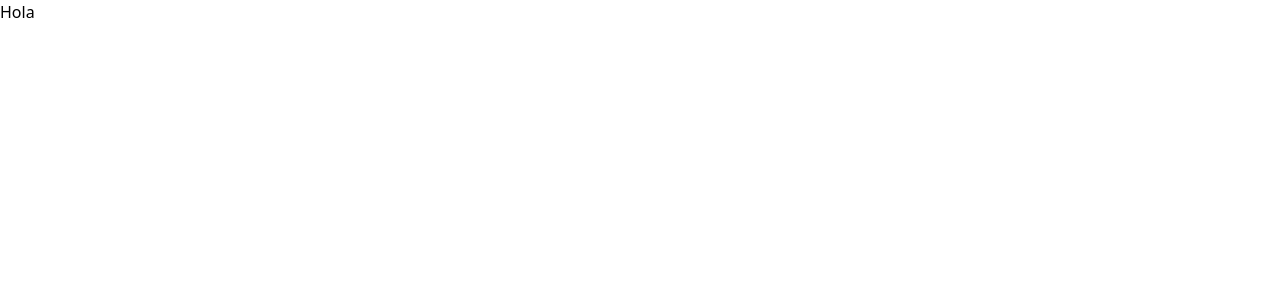
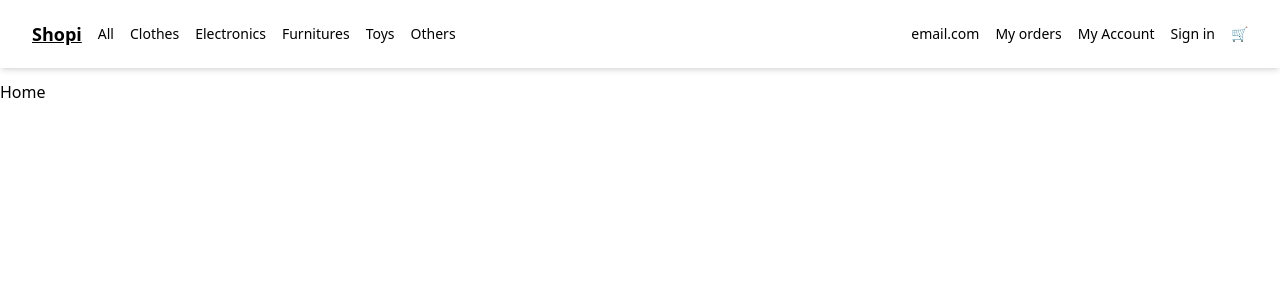
Before and after one commit to CristianCavanzo/platzicommerce, a Next.js app: page / in a window 1280 px wide. Shown: the top 300 px of the page. Built offline with nearby package versions, Linux system fonts and the light colour scheme.

Commit message:
[Add]: layout

```diff
--- /dev/null
+++ b/src/Components/Generals/ActiveLink/index.tsx
@@ -0,0 +1,27 @@
+import Link from 'next/link';
+import { useRouter } from 'next/router';
+import React, { FC, ReactNode, useEffect, useState } from 'react';
+interface Props {
+	children: ReactNode;
+	href: string;
+}
+const ActiveLink: FC<Props> = ({ children, href }) => {
+	const [state, setState] = useState(false);
+	const { pathname } = useRouter();
+
+	useEffect(() => {
+		if (pathname === href) {
+			setState(true);
+		} else {
+			setState(false);
+		}
+	}, [pathname]);
+
+	return (
+		<Link className={`${state && 'underline'}`} href={href}>
+			{children}
+		</Link>
+	);
+};
+
+export { ActiveLink };
--- /dev/null
+++ b/src/Components/Generals/Layout/index.tsx
@@ -0,0 +1,7 @@
+import React from 'react';
+
+const Layout = ({ children }) => {
+	return <div className="flex flex-col mt-20">{children}</div>;
+};
+
+export { Layout };
--- /dev/null
+++ b/src/Components/Generals/NavBar/ItemNavBar.tsx
@@ -0,0 +1,16 @@
+import React, { FC, ReactNode } from 'react';
+import { ActiveLink } from '../ActiveLink';
+interface Props {
+	children: ReactNode;
+	href: string;
+	speacialClass?: string;
+}
+const ItemNavBar: FC<Props> = ({ children, href, speacialClass }) => {
+	return (
+		<li className={`${speacialClass}`}>
+			<ActiveLink href={href}>{children}</ActiveLink>
+		</li>
+	);
+};
+
+export { ItemNavBar };
--- /dev/null
+++ b/src/Components/Generals/NavBar/index.tsx
@@ -0,0 +1,28 @@
+import React from 'react';
+import { ItemNavBar } from './ItemNavBar';
+const NavBar = () => {
+	return (
+		<nav className="flex justify-between items-center fixed z-10 top-0 left-0 right-0 py-5 px-8 text-sm font-light shadow-md">
+			<ul className="flex gap-x-4 items-center">
+				<ItemNavBar speacialClass="font-bold text-lg" href="/">
+					Shopi
+				</ItemNavBar>
+				<ItemNavBar href="/All">All</ItemNavBar>
+				<ItemNavBar href="/Clothes">Clothes</ItemNavBar>
+				<ItemNavBar href="/Electronics">Electronics</ItemNavBar>
+				<ItemNavBar href="/Furnitures">Furnitures</ItemNavBar>
+				<ItemNavBar href="/Toys">Toys</ItemNavBar>
+				<ItemNavBar href="/Others">Others</ItemNavBar>
+			</ul>
+			<ul className="flex gap-x-4 items-center">
+				<li>email.com</li>
+				<ItemNavBar href="/MyOrders">My orders</ItemNavBar>
+				<ItemNavBar href="/MyAccount">My Account</ItemNavBar>
+				<ItemNavBar href="">Sign in</ItemNavBar>
+				<li>🛒</li>
+			</ul>
+		</nav>
+	);
+};
+
+export { NavBar };
--- /dev/null
+++ b/src/pages/404.tsx
@@ -0,0 +1,11 @@
+import React from 'react';
+import { Layout } from '@components/Generals/Layout';
+const NotFound = () => {
+	return (
+		<Layout>
+			<div>Not Found</div>
+		</Layout>
+	);
+};
+
+export default NotFound;
--- /dev/null
+++ b/src/pages/MyAccount.tsx
@@ -0,0 +1,11 @@
+import React from 'react';
+import { Layout } from '@components/Generals/Layout';
+const MyAccount = () => {
+	return (
+		<Layout>
+			<div></div>
+		</Layout>
+	);
+};
+
+export default MyAccount;
--- /dev/null
+++ b/src/pages/MyOrder.tsx
@@ -0,0 +1,11 @@
+import React from 'react';
+import { Layout } from '@components/Generals/Layout';
+const MyOrder = () => {
+	return (
+		<Layout>
+			<div></div>
+		</Layout>
+	);
+};
+
+export default MyOrder;
--- /dev/null
+++ b/src/pages/MyOrders.tsx
@@ -0,0 +1,11 @@
+import React from 'react';
+import { Layout } from '@components/Generals/Layout';
+const MyOrders = () => {
+	return (
+		<Layout>
+			<div></div>
+		</Layout>
+	);
+};
+
+export default MyOrders;
--- /dev/null
+++ b/src/pages/SigIn.tsx
@@ -0,0 +1,11 @@
+import React from 'react';
+import { Layout } from '@components/Generals/Layout';
+const SigIn = () => {
+	return (
+		<Layout>
+			<div></div>
+		</Layout>
+	);
+};
+
+export default SigIn;
--- a/src/pages/_app.tsx
+++ b/src/pages/_app.tsx
@@ -1,5 +1,12 @@
 import type { AppProps } from 'next/app';
 import '@styles/global.css';
+import { NavBar } from '@components/Generals/NavBar';
+import { Fragment } from 'react';
 export default function MyApp({ Component, pageProps }: AppProps) {
-	return <Component {...pageProps} />;
+	return (
+		<Fragment>
+			<NavBar />
+			<Component {...pageProps} />
+		</Fragment>
+	);
 }
--- a/src/pages/index.tsx
+++ b/src/pages/index.tsx
@@ -1,7 +1,12 @@
+import { Layout } from '@components/Generals/Layout';
 import React from 'react';
 
 const Home = () => {
-	return <div className="">Hola</div>;
+	return (
+		<Layout>
+			<div>Home</div>
+		</Layout>
+	);
 };
 
 export default Home;
--- a/tsconfig.json
+++ b/tsconfig.json
@@ -15,7 +15,8 @@
 		"isolatedModules": true,
 		"jsx": "preserve",
 		"paths": {
-			"@styles/*": ["src/styles/*"]
+			"@styles/*": ["src/styles/*"],
+			"@components/*": ["src/Components/*"]
 		}
 	},
 	"include": ["next-env.d.ts", "**/*.ts", "**/*.tsx"],
```
